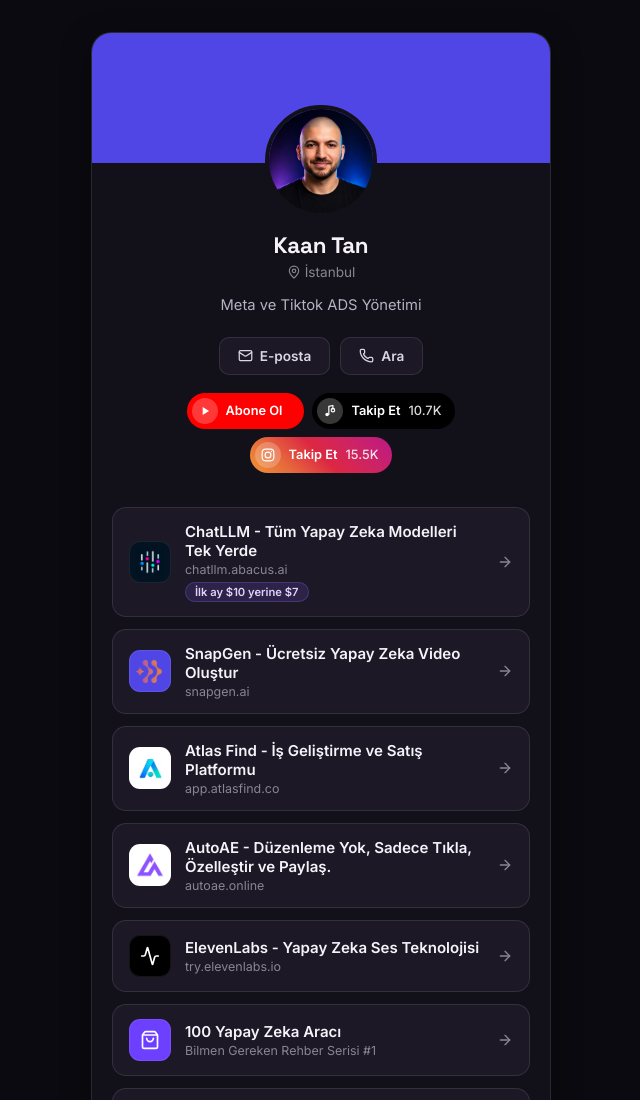
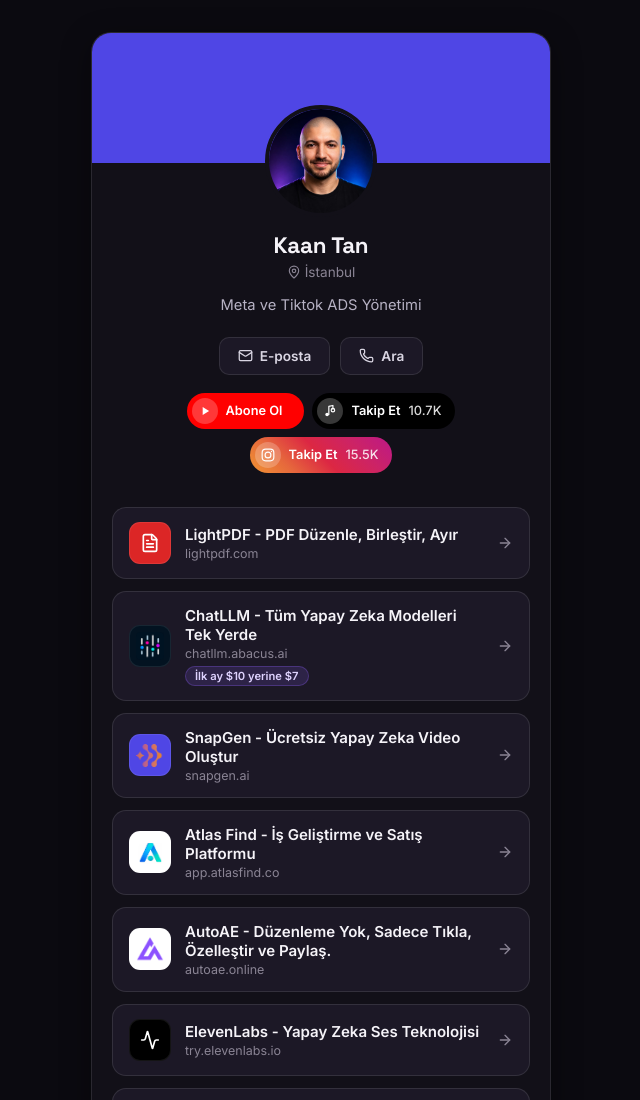
Before and after one commit to Kaaantn/kaantan-site, an Eleventy site: page blog/bio.njk in a window 1280 px wide. Shown: the top 1100 px of the page, without its empty margins (319-959 px from the left). Built offline with nearby package versions, Linux system fonts and the light colour scheme; Eleventy itself is replaced by a stand-in of ours; files that its build step writes are made by us from their sources; no server answers.

Commit message:
Bio sayfasina LightPDF (pdf duzenle/birlestir/ayir) linki en uste eklendi

```diff
--- a/blog/_data/bio.json
+++ b/blog/_data/bio.json
@@ -24,6 +24,14 @@
   "bannerColor": "#4F46E5",
   "avatar": "/assets/bio/profil.jpg",
   "links": [
+    {
+      "title": "LightPDF - PDF Düzenle, Birleştir, Ayır",
+      "subtitle": "lightpdf.com",
+      "url": "https://lightpdfcom.pxf.io/aN9bbW",
+      "icon": "file-text",
+      "color": "#DC2626",
+      "iconColor": "#FFFFFF"
+    },
     {
       "title": "ChatLLM - Tüm Yapay Zeka Modelleri Tek Yerde",
       "subtitle": "chatllm.abacus.ai",
--- a/blog/bio.njk
+++ b/blog/bio.njk
@@ -130,6 +130,7 @@
           {% elif link.icon == "message-circle" %}<i data-lucide="message-circle"></i>
           {% elif link.icon == "activity" %}<i data-lucide="activity"></i>
           {% elif link.icon == "terminal" %}<i data-lucide="terminal"></i>
+          {% elif link.icon == "file-text" %}<i data-lucide="file-text"></i>
           {% elif link.icon == "kt-logo" %}
             <svg viewBox="0 0 32 32" fill="none"><path d="M11 7v18M11 16l9-9M11 16l9 9" stroke="{{ link.iconColor | default('#0A0A0A') }}" stroke-width="2.6" stroke-linecap="round" stroke-linejoin="round"/></svg>
           {% elif link.icon == "image" and link.iconImage %}
```
